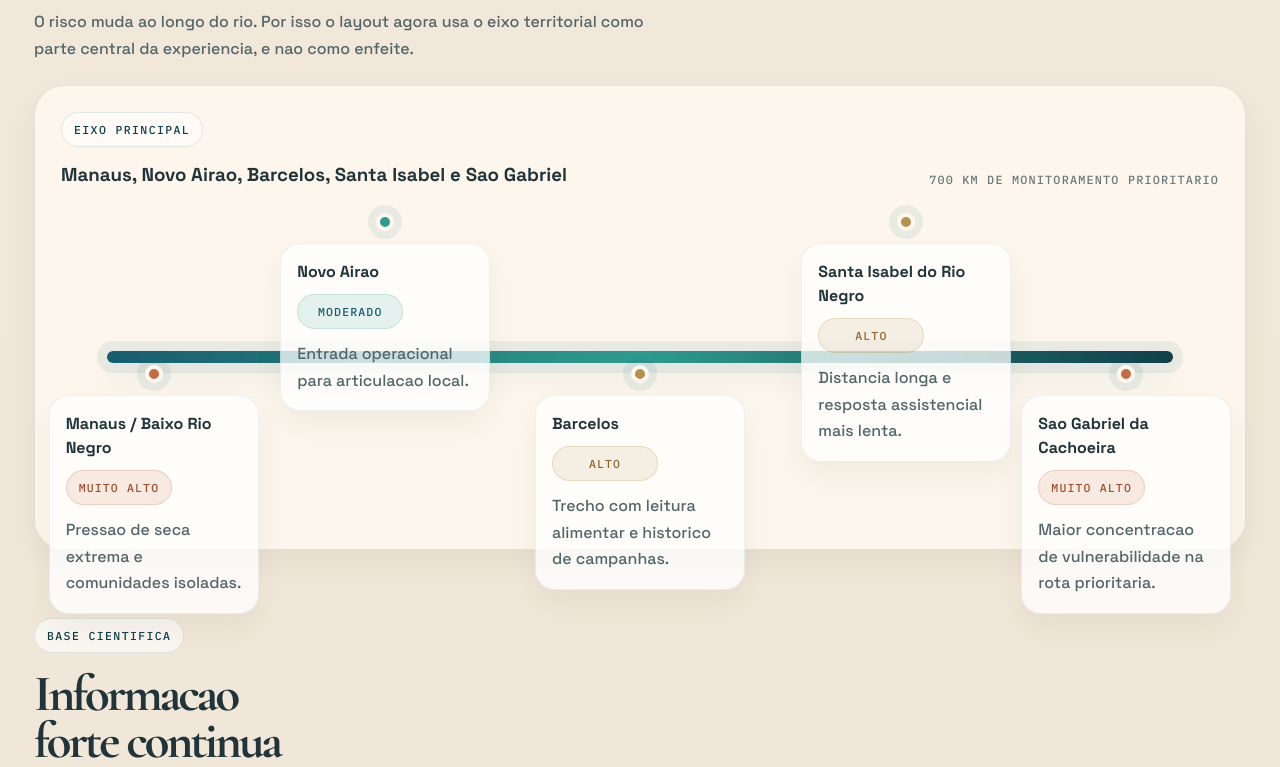
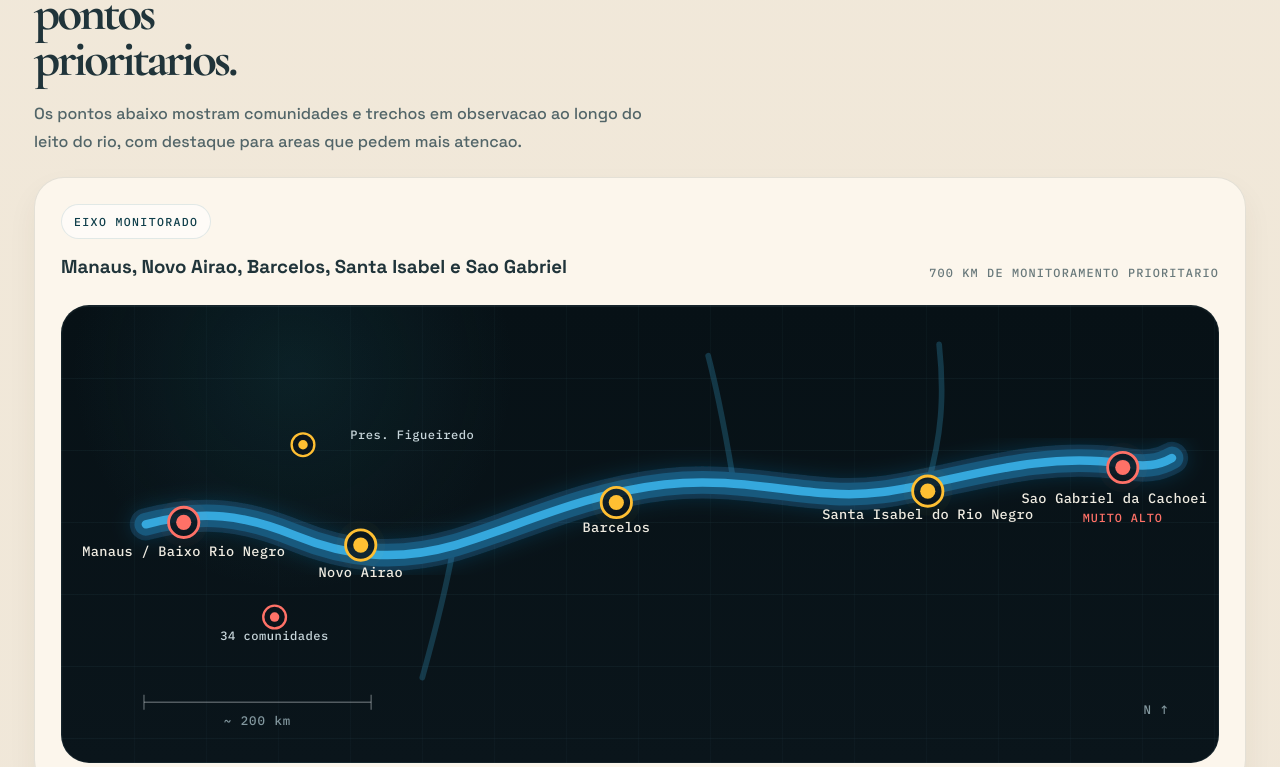
Before and after one commit to mdudocs/inovatech2026, a React (Vite) app: page / in a window 1280 px wide. Shown: the part 5562-6329 px from the top of the page. Built offline with nearby package versions, Linux system fonts and the light colour scheme.

Commit message:
make river monitoring map more realistic

```diff
--- a/src/App.css
+++ b/src/App.css
@@ -917,73 +917,149 @@
   text-transform: uppercase;
 }
 
-.corridor-track {
-  position: relative;
-  min-height: 310px;
-  padding-top: 52px;
+.corridor-map-shell {
+  overflow-x: auto;
+  padding: 10px;
+  border-radius: 28px;
+  background:
+    linear-gradient(rgba(57, 91, 104, 0.12) 1px, transparent 1px),
+    linear-gradient(90deg, rgba(57, 91, 104, 0.08) 1px, transparent 1px),
+    radial-gradient(circle at 20% 14%, rgba(33, 117, 127, 0.15), transparent 22%),
+    linear-gradient(180deg, #071116 0%, #0a151b 100%);
+  background-size: 100% 72px, 72px 100%, 100% 100%, 100% 100%;
+  border: 1px solid rgba(77, 108, 118, 0.18);
+  box-shadow: inset 0 1px 0 rgba(255, 255, 255, 0.03);
 }
 
-.corridor-line {
-  position: absolute;
-  left: 4%;
-  right: 4%;
-  top: 138px;
-  height: 12px;
-  border-radius: 999px;
-  background: linear-gradient(90deg, var(--river), var(--teal), var(--river-dark));
-  box-shadow:
-    0 0 0 10px rgba(23, 93, 110, 0.08),
-    0 14px 26px rgba(27, 91, 106, 0.08);
+.river-map {
+  display: block;
+  width: 100%;
+  min-width: 900px;
+  height: auto;
 }
 
-.corridor-stop {
-  position: absolute;
-  top: 0;
-  width: min(210px, 22vw);
-  transform: translateX(-50%);
+.map-bg {
+  fill: transparent;
 }
 
-.corridor-stop:nth-child(even) {
-  top: 152px;
+.tributary-path {
+  fill: none;
+  stroke: rgba(43, 122, 155, 0.45);
+  stroke-width: 6;
+  stroke-linecap: round;
+  opacity: 0.8;
 }
 
-.corridor-dot {
-  width: 18px;
-  height: 18px;
-  margin: 0 auto 12px;
-  border-radius: 999px;
-  border: 4px solid var(--surface);
-  box-shadow: 0 0 0 8px rgba(23, 93, 110, 0.08);
+.river-path {
+  fill: none;
+  stroke-linecap: round;
+  stroke-linejoin: round;
 }
 
-.dot-critical {
-  background: var(--coral);
+.river-path-glow {
+  stroke: rgba(41, 156, 224, 0.18);
+  stroke-width: 34;
 }
 
-.dot-high {
-  background: var(--gold);
+.river-path-main {
+  stroke: #18597d;
+  stroke-width: 24;
 }
 
-.dot-medium {
-  background: var(--teal);
+.river-path-highlight {
+  stroke: #39b3eb;
+  stroke-width: 9;
+  opacity: 0.88;
 }
 
-.corridor-cardlet {
-  padding: 16px;
-  border-radius: 20px;
-  background: rgba(255, 255, 255, 0.76);
-  border: 1px solid rgba(23, 93, 110, 0.08);
-  box-shadow: var(--shadow-soft);
+.map-stop text,
+.map-scale text,
+.map-north text {
+  font-family: var(--mono);
 }
 
-.corridor-cardlet strong {
-  display: block;
-  margin-bottom: 10px;
-  color: var(--ink);
+.stop-halo {
+  fill: transparent;
+  opacity: 0.2;
 }
 
-.corridor-cardlet p {
-  margin: 12px 0 0;
+.stop-ring {
+  fill: rgba(11, 21, 27, 0.88);
+  stroke-width: 3;
+}
+
+.stop-core {
+  fill: currentColor;
+}
+
+.map-stop-critical {
+  color: #ff7167;
+}
+
+.map-stop-critical .stop-halo {
+  fill: rgba(255, 113, 103, 0.12);
+}
+
+.map-stop-critical .stop-ring,
+.map-stop-critical .marker-ring {
+  stroke: #ff7167;
+}
+
+.map-stop-high,
+.map-stop-medium {
+  color: #ffbf32;
+}
+
+.map-stop-high .stop-halo,
+.map-stop-medium .stop-halo {
+  fill: rgba(255, 191, 50, 0.1);
+}
+
+.map-stop-high .stop-ring,
+.map-stop-medium .stop-ring,
+.map-stop-high .marker-ring,
+.map-stop-medium .marker-ring {
+  stroke: #ffbf32;
+}
+
+.stop-name {
+  fill: #f0ece2;
+  font-size: 0.9rem;
+  letter-spacing: 0.02em;
+}
+
+.stop-risk-text {
+  fill: #ff7167;
+  font-size: 0.78rem;
+  text-transform: uppercase;
+  letter-spacing: 0.08em;
+}
+
+.marker-ring {
+  fill: rgba(11, 21, 27, 0.88);
+  stroke-width: 2.5;
+}
+
+.marker-core {
+  fill: currentColor;
+}
+
+.marker-name {
+  fill: #c8d6db;
+  font-size: 0.8rem;
+  letter-spacing: 0.04em;
+}
+
+.map-scale line {
+  stroke: rgba(220, 226, 229, 0.35);
+  stroke-width: 1.5;
+}
+
+.map-scale text,
+.map-north text {
+  fill: rgba(158, 180, 188, 0.82);
+  font-size: 0.82rem;
+  letter-spacing: 0.08em;
 }
 
 .evidence-grid,
--- a/src/App.tsx
+++ b/src/App.tsx
@@ -52,8 +52,23 @@ type Community = {
 type Stop = {
   name: string
   detail: string
-  position: number
+  x: number
+  y: number
   risk: RiskTone
+  labelX: number
+  labelY: number
+  labelAnchor?: 'start' | 'middle' | 'end'
+  riskText?: string
+}
+
+type TerritoryMarker = {
+  name: string
+  x: number
+  y: number
+  risk: RiskTone
+  labelX: number
+  labelY: number
+  labelAnchor?: 'start' | 'middle' | 'end'
 }
 
 type Evidence = {
@@ -229,32 +244,68 @@ const routeStops: Stop[] = [
   {
     name: 'Manaus / Baixo Rio Negro',
     detail: 'Pressao de seca extrema e comunidades isoladas.',
-    position: 8,
+    x: 118,
+    y: 218,
     risk: 'critical',
+    labelX: 118,
+    labelY: 254,
   },
   {
     name: 'Novo Airao',
     detail: 'Entrada operacional para articulacao local.',
-    position: 28,
+    x: 305,
+    y: 242,
     risk: 'medium',
+    labelX: 305,
+    labelY: 276,
   },
   {
     name: 'Barcelos',
     detail: 'Trecho com leitura alimentar e historico de campanhas.',
-    position: 50,
+    x: 575,
+    y: 197,
     risk: 'high',
+    labelX: 575,
+    labelY: 228,
   },
   {
     name: 'Santa Isabel do Rio Negro',
     detail: 'Distancia longa e resposta assistencial mais lenta.',
-    position: 73,
+    x: 904,
+    y: 185,
     risk: 'high',
+    labelX: 904,
+    labelY: 214,
   },
   {
     name: 'Sao Gabriel da Cachoeira',
     detail: 'Maior concentracao de vulnerabilidade na rota prioritaria.',
-    position: 92,
+    x: 1110,
+    y: 160,
     risk: 'critical',
+    labelX: 1110,
+    labelY: 198,
+    riskText: 'Muito alto',
+  },
+]
+
+const territoryMarkers: TerritoryMarker[] = [
+  {
+    name: 'Pres. Figueiredo',
+    x: 244,
+    y: 136,
+    risk: 'high',
+    labelX: 294,
+    labelY: 130,
+    labelAnchor: 'start',
+  },
+  {
+    name: '34 comunidades',
+    x: 214,
+    y: 318,
+    risk: 'critical',
+    labelX: 214,
+    labelY: 342,
   },
 ]
 
@@ -596,43 +647,142 @@ function App() {
 
         <section className="section" id="territorio">
           <div className="section-intro">
-            <span className="section-kicker">Territorio priorizado</span>
-            <h2>O Rio Negro aparece como corredor vivo, nao como detalhe visual.</h2>
+            <span className="section-kicker">Mapa do rio</span>
+            <h2>O monitoramento acompanha o curso do Rio Negro em pontos prioritarios.</h2>
             <p>
-              O risco muda ao longo do rio. Por isso o layout agora usa o eixo
-              territorial como parte central da experiencia, e nao como enfeite.
+              Os pontos abaixo mostram comunidades e trechos em observacao ao
+              longo do leito do rio, com destaque para areas que pedem mais
+              atencao.
             </p>
           </div>
 
           <article className="corridor-card">
             <div className="corridor-head">
               <div>
-                <span className="minor-tag">Eixo principal</span>
+                <span className="minor-tag">Eixo monitorado</span>
                 <h3>Manaus, Novo Airao, Barcelos, Santa Isabel e Sao Gabriel</h3>
               </div>
               <p>700 km de monitoramento prioritario</p>
             </div>
 
-            <div className="corridor-track">
-              <div className="corridor-line" />
-              {routeStops.map((stop) => {
-                const stopStyle: CSSProperties = {
-                  left: `${stop.position}%`,
-                }
+            <div className="corridor-map-shell">
+              <svg
+                className="river-map"
+                viewBox="0 0 1200 460"
+                role="img"
+                aria-label="Mapa ilustrado do monitoramento no Rio Negro com pontos prioritarios"
+              >
+                <defs>
+                  <filter id="riverGlow" x="-20%" y="-20%" width="140%" height="140%">
+                    <feGaussianBlur stdDeviation="10" result="blur" />
+                    <feMerge>
+                      <feMergeNode in="blur" />
+                      <feMergeNode in="SourceGraphic" />
+                    </feMerge>
+                  </filter>
+                </defs>
 
-                return (
-                  <article key={stop.name} className="corridor-stop" style={stopStyle}>
-                    <div className={`corridor-dot dot-${stop.risk}`} />
-                    <div className="corridor-cardlet">
-                      <strong>{stop.name}</strong>
-                      <span className={`risk-pill risk-${stop.risk}`}>
-                        {riskLabel[stop.risk]}
-                      </span>
-                      <p>{stop.detail}</p>
-                    </div>
-                  </article>
-                )
-              })}
+                <rect className="map-bg" x="0" y="0" width="1200" height="460" rx="24" />
+
+                <path
+                  className="tributary-path"
+                  d="M 404 238 C 396 286, 384 332, 370 382"
+                />
+                <path
+                  className="tributary-path"
+                  d="M 698 170 C 690 122, 684 88, 672 42"
+                />
+                <path
+                  className="tributary-path"
+                  d="M 904 178 C 918 128, 922 86, 916 30"
+                />
+
+                <path
+                  className="river-path river-path-glow"
+                  filter="url(#riverGlow)"
+                  d="M 78 220
+                    C 138 204, 182 210, 236 232
+                    C 290 254, 342 260, 405 242
+                    C 470 223, 538 188, 626 178
+                    C 714 168, 780 196, 856 186
+                    C 932 176, 1016 142, 1110 156
+                    C 1134 160, 1148 158, 1162 150"
+                />
+                <path
+                  className="river-path river-path-main"
+                  d="M 78 220
+                    C 138 204, 182 210, 236 232
+                    C 290 254, 342 260, 405 242
+                    C 470 223, 538 188, 626 178
+                    C 714 168, 780 196, 856 186
+                    C 932 176, 1016 142, 1110 156
+                    C 1134 160, 1148 158, 1162 150"
+                />
+                <path
+                  className="river-path river-path-highlight"
+                  d="M 78 220
+                    C 138 204, 182 210, 236 232
+                    C 290 254, 342 260, 405 242
+                    C 470 223, 538 188, 626 178
+                    C 714 168, 780 196, 856 186
+                    C 932 176, 1016 142, 1110 156
+                    C 1134 160, 1148 158, 1162 150"
+                />
+
+                {routeStops.map((stop) => (
+                  <g key={stop.name} className={`map-stop map-stop-${stop.risk}`}>
+                    <circle className="stop-halo" cx={stop.x} cy={stop.y} r="26" />
+                    <circle className="stop-ring" cx={stop.x} cy={stop.y} r="16" />
+                    <circle className="stop-core" cx={stop.x} cy={stop.y} r="8" />
+                    <text
+                      className="stop-name"
+                      x={stop.labelX}
+                      y={stop.labelY}
+                      textAnchor={stop.labelAnchor ?? 'middle'}
+                    >
+                      {stop.name}
+                    </text>
+                    {stop.riskText ? (
+                      <text
+                        className="stop-risk-text"
+                        x={stop.labelX}
+                        y={stop.labelY + 20}
+                        textAnchor={stop.labelAnchor ?? 'middle'}
+                      >
+                        {stop.riskText}
+                      </text>
+                    ) : null}
+                  </g>
+                ))}
+
+                {territoryMarkers.map((marker) => (
+                  <g key={marker.name} className={`map-stop map-stop-${marker.risk}`}>
+                    <circle className="marker-ring" cx={marker.x} cy={marker.y} r="12" />
+                    <circle className="marker-core" cx={marker.x} cy={marker.y} r="5" />
+                    <text
+                      className="marker-name"
+                      x={marker.labelX}
+                      y={marker.labelY}
+                      textAnchor={marker.labelAnchor ?? 'middle'}
+                    >
+                      {marker.name}
+                    </text>
+                  </g>
+                ))}
+
+                <g className="map-scale" aria-hidden="true">
+                  <line x1="76" y1="408" x2="316" y2="408" />
+                  <line x1="76" y1="400" x2="76" y2="416" />
+                  <line x1="316" y1="400" x2="316" y2="416" />
+                  <text x="196" y="432" textAnchor="middle">
+                    ~ 200 km
+                  </text>
+                </g>
+
+                <g className="map-north" aria-hidden="true">
+                  <text x="1132" y="420">N ↑</text>
+                </g>
+              </svg>
             </div>
           </article>
         </section>
```
